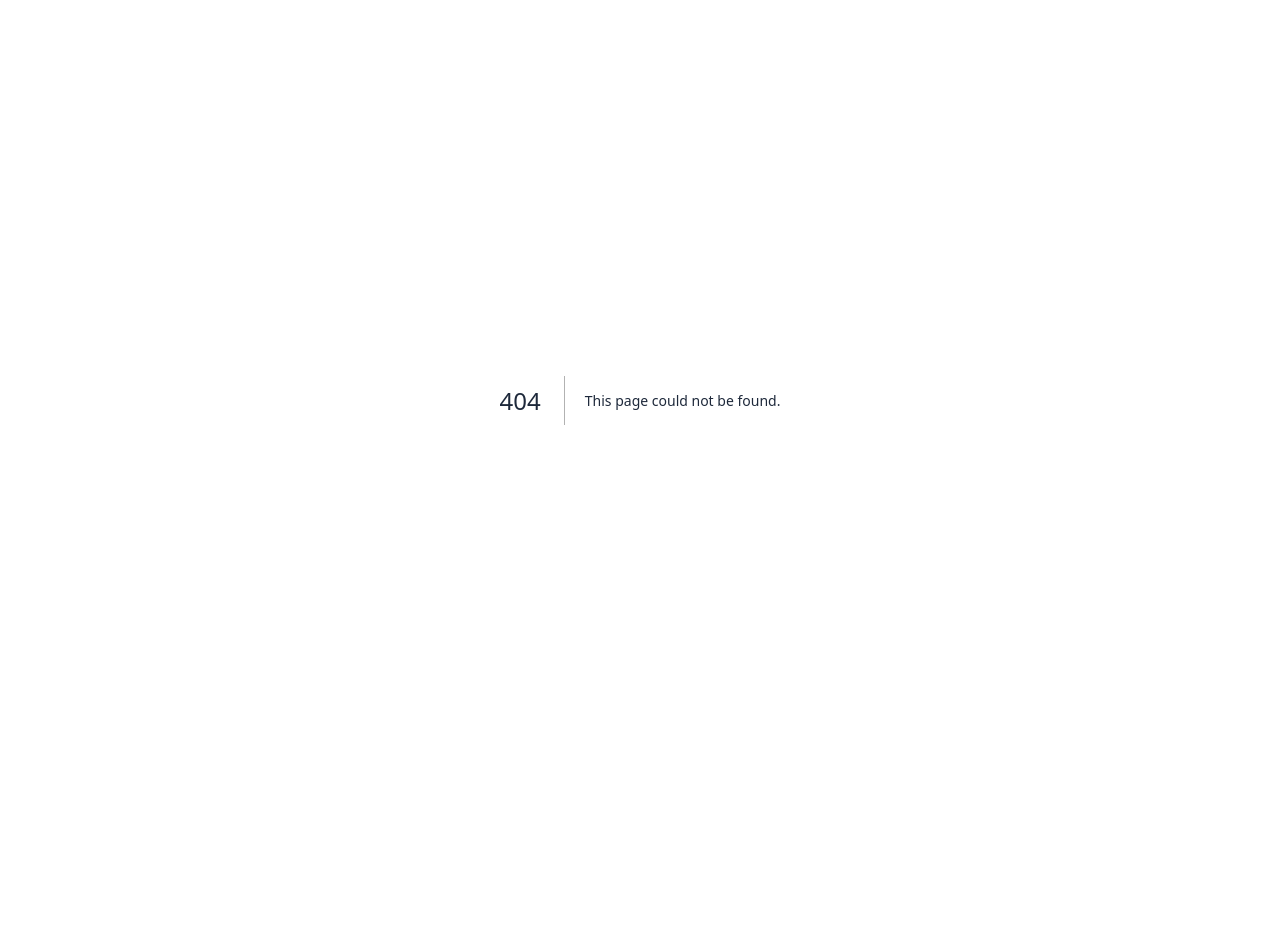
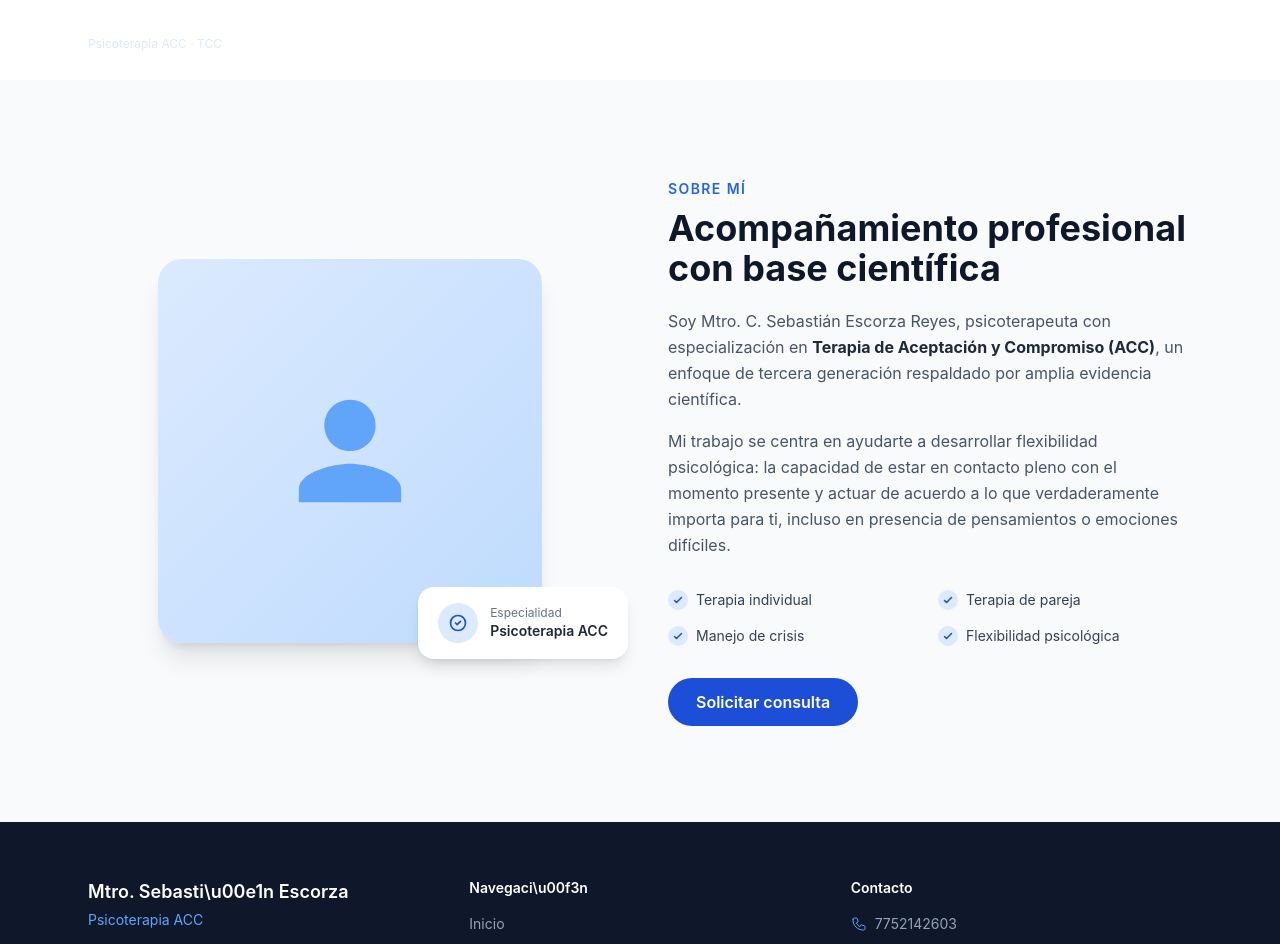
Before and after one commit to novumarketing/sebastian-psicologia, a Next.js app: page /sobre-mi in a window 1280 px wide. Before the commit this address had no page. Shown: the top 944 px of the page. Before the commit the page ends 800 px from the top, so only its background shows below. Built offline with nearby package versions, Linux system fonts and the light colour scheme.

Commit message:
feat: add app/sobre-mi/page.tsx

```diff
--- /dev/null
+++ b/app/sobre-mi/page.tsx
@@ -0,0 +1,20 @@
+import Navbar from '@/components/Navbar'
+import About from '@/components/About'
+import Footer from '@/components/Footer'
+
+export const metadata = {
+  title: 'Sobre mí | Mtro. Sebastián Escorza',
+  description: 'Conoce al Mtro. C. Sebastián Escorza Reyes, psicólogo especializado en ACC.',
+}
+
+export default function SobreMiPage() {
+  return (
+    <>
+      <Navbar />
+      <main className="pt-20">
+        <About />
+      </main>
+      <Footer />
+    </>
+  )
+}
```
